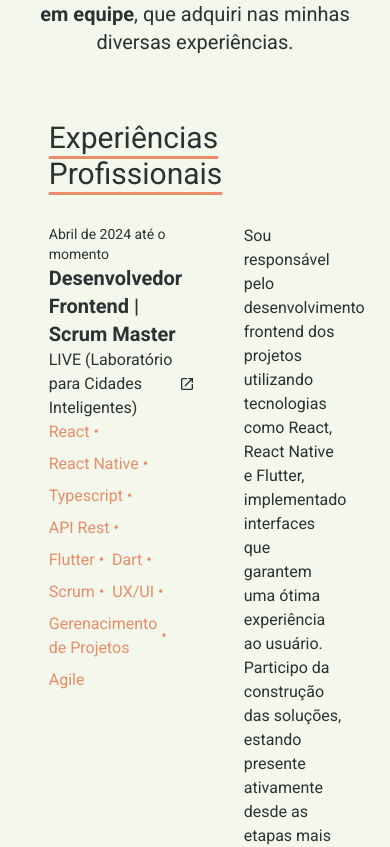
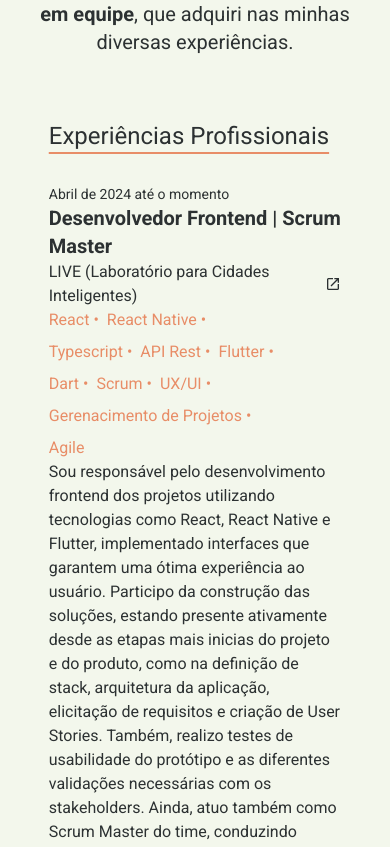
Before and after one commit to marcoslima12/portfolio, a Next.js app: page / in a window 390 px wide. Shown: the part 960-1807 px from the top of the page. Built offline with nearby package versions, Linux system fonts and the light colour scheme.

Commit message:
homepage responsive

```diff
--- a/src/components/Project/index.tsx
+++ b/src/components/Project/index.tsx
@@ -13,7 +13,7 @@ export const Project = ({ tasks, title, link }: ProjectProps) => {
   const { theme } = useTheme();
 
   return (
-    <div className="flex flex-col gap-2 w-1/4 flex-auto max-w-96 text-light-text dark:text-dark-text">
+    <div className="flex flex-col gap-2 lg:w-1/4 flex-auto max-w-96 text-light-text dark:text-dark-text">
       <a target="_blank" href={link} className="flex justify-start">
         <TitleForExperience title={title} />
         {link && (
--- a/src/components/SectionTitle/index.tsx
+++ b/src/components/SectionTitle/index.tsx
@@ -4,7 +4,7 @@ interface SectionTitleProps {
 
 export const SectionTitle = ({ title }: SectionTitleProps) => {
   return (
-    <h1 className="text-3xl text-light-text dark:text-dark-text underline-offset-8 underline decoration-dark-highlight pb-8 ">
+    <h1 className="text-2xl lg:text-3xl text-light-text dark:text-dark-text underline-offset-8 underline decoration-dark-highlight pb-8 ">
       {title}
     </h1>
   );
--- a/src/components/Work/index.tsx
+++ b/src/components/Work/index.tsx
@@ -22,8 +22,8 @@ export const WorkExperience = ({
   }: WorkExperienceProps) => {
     return (
       <div className="mb-8">
-        <div className="w-full flex justify-between pb-4">
-          <div className="w-1/2 flex flex-col justify-start items-start">
+        <div className="w-full flex-col lg:flex lg:flex-row justify-between pb-4">
+          <div className="lg:w-1/2 flex flex-col justify-start items-start">
             <TimeForExperience time={time} />
             <TitleForExperience title={role} />
             <LocationForExperience link={link} localation={company} />
@@ -38,7 +38,7 @@ export const WorkExperience = ({
               ))}
             </div>
           </div>
-          <p className="w-1/3 text-light-text dark:text-dark-text">{about}</p>
+          <p className="lg:w-1/3 text-light-text dark:text-dark-text">{about}</p>
         </div>
         <hr className="border-light-text dark:border-dark-text" />
       </div>
--- a/src/pages/index.tsx
+++ b/src/pages/index.tsx
@@ -239,7 +239,7 @@ export default function Home() {
       <SectionWrapper>
         <div className="w-3/4 flex flex-col">
           <SectionTitle title="Projetos que já desenvolvi" />
-          <div className="flex justify-start items-start gap-24 flex-wrap">
+          <div className="flex justify-start items-start gap-8 lg:gap-24 flex-wrap">
             <Project
               tasks={[
                 "Implementei a emissão de certificados em PDF após conclusão de um curso interno.",
```
